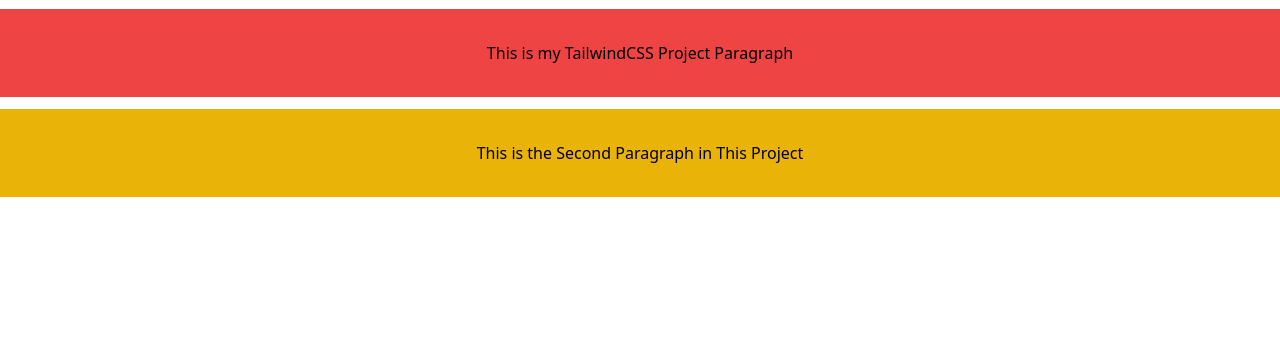
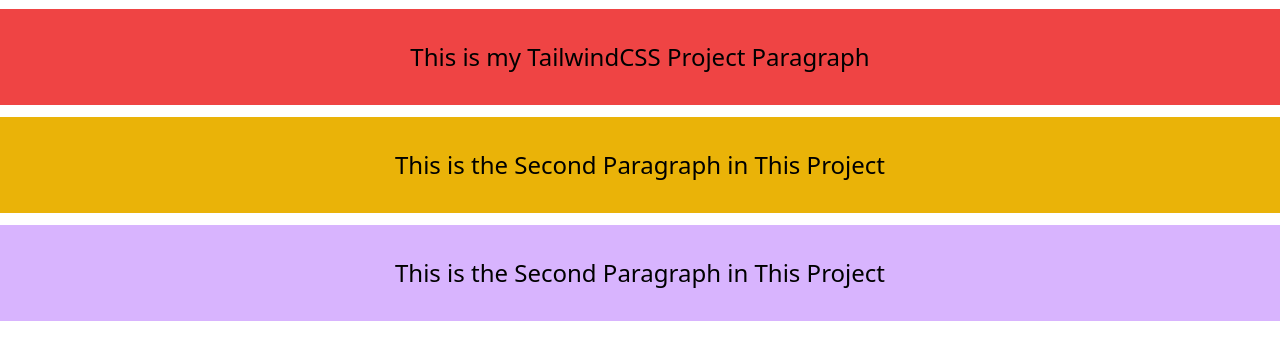
Before and after one commit to Sujan-Kumar/Tailwind-Project-01, a website built with Vite: page index.html in a window 1280 px wide. Shown: the part 103-462 px from the top of the page. Built offline with nearby package versions, Linux system fonts and the light colour scheme.

Commit message:
Another Parapgraph Added

```diff
--- a/index.html
+++ b/index.html
@@ -9,7 +9,9 @@
 </head>
 <body>
     <h1 class="bg-purple-300 py-8 text-center text-3xl text-white mb-3">This is a 'Responsive Project' using TailwindCSS</h1>
-    <p class="bg-red-500 py-8 mb-3 text-center">This is my TailwindCSS Project Paragraph</p>
-    <p class="bg-yellow-500 py-8 mb-3 text-center">This is the Second Paragraph in This Project</p>
+    <p class="bg-red-500 py-8 mb-3 text-center text-2xl mb-3">This is my TailwindCSS Project Paragraph</p>
+    <p class="bg-yellow-500 py-8 mb-3 text-center text-2xl mb-3">This is the Second Paragraph in This Project</p>
+     <p class="bg-purple-300 py-8 mb-3 text-center text-2xl mb-3">This is the Second Paragraph in This Project</p>
+
 </body>
 </html>
```
